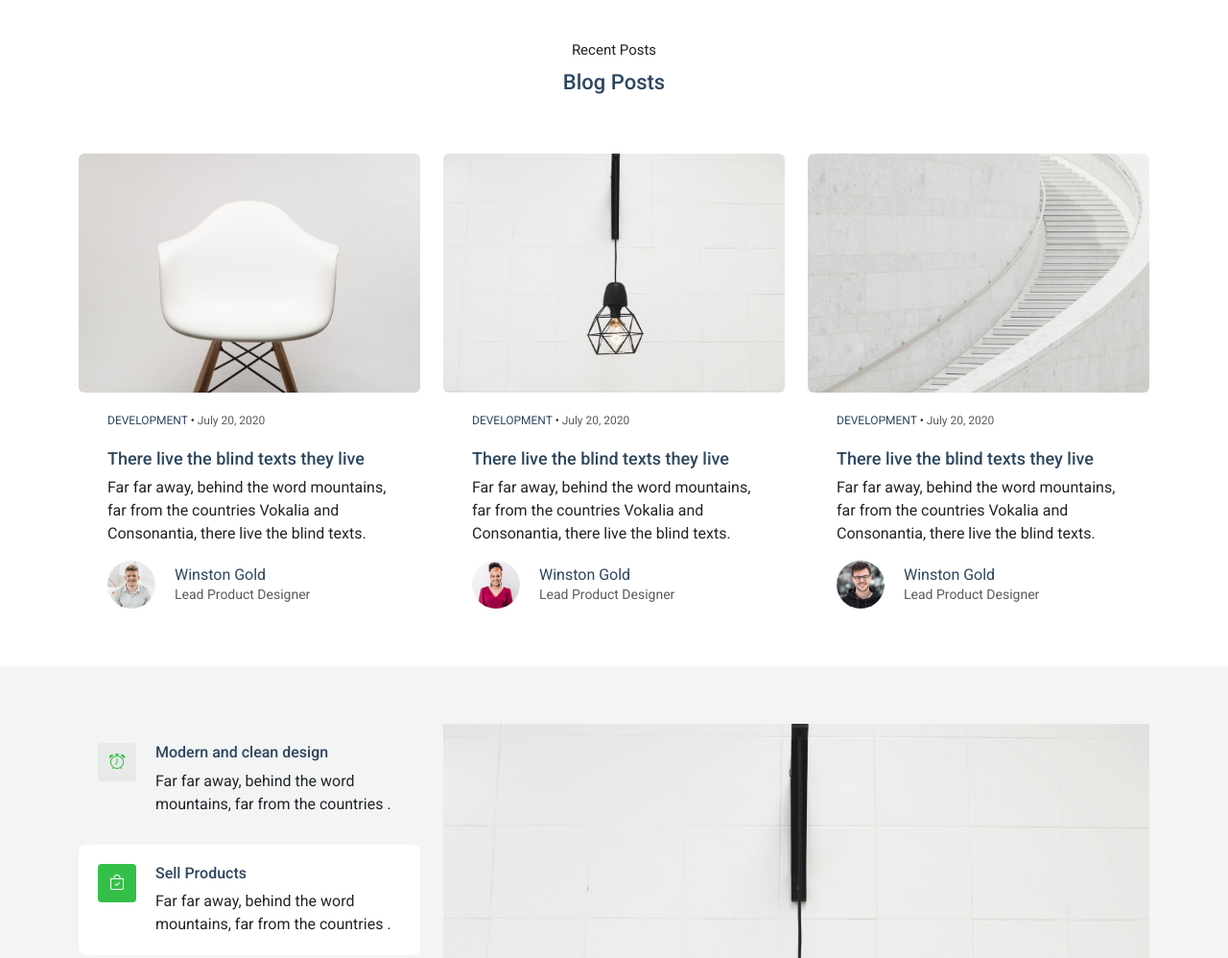
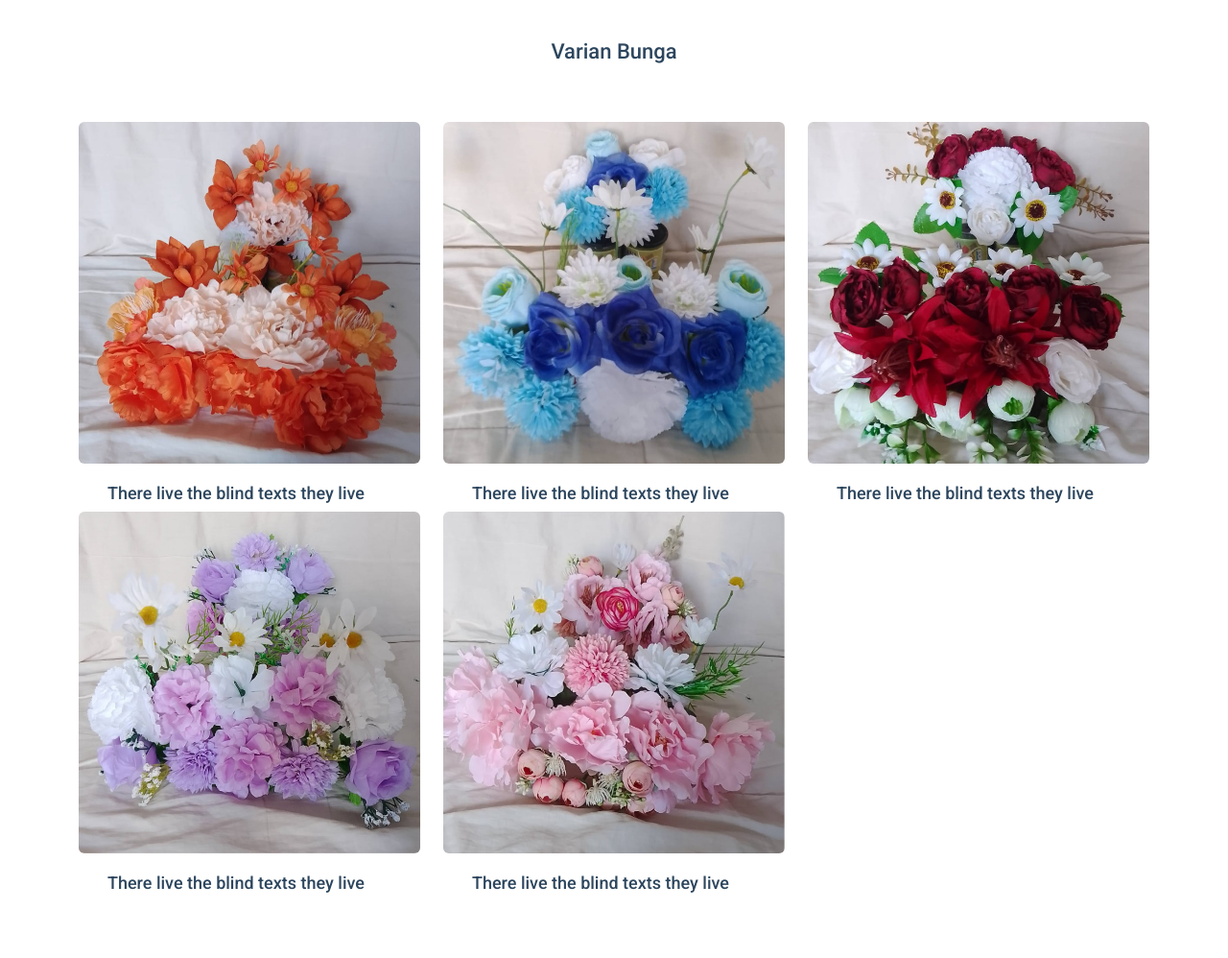
Before and after one commit to fuureya/hansgift, a plain HTML site: page index.html in a window 1280 px wide. Shown: the part 3180-4178 px from the top of the page at 96% size. Drawn offline with Linux system fonts and the light colour scheme.

```diff
--- a/index.html
+++ b/index.html
@@ -200,98 +200,64 @@
     <section id="blog-posts" class="blog-posts section">
       <!-- Section Title -->
       <div class="container section-title" data-aos="fade-up">
-        <p>Recent Posts</p>
-        <h2>Blog Posts</h2>
+
+        <h2>Varian Bunga</h2>
       </div><!-- End Section Title -->
       <div class="container">
 
         <div class="row gy-4">
           <div class="col-md-6 col-lg-4">
             <div class="post-entry" data-aos="fade-up" data-aos-delay="100">
-              <a href="#" class="thumb d-block"><img src="assets/img/img_h_4.jpg" alt="Image" class="img-fluid rounded"></a>
-
+              <a href="#" class="thumb d-block"><img src="assets/img/b1.png" alt="Image" class="img-fluid rounded"></a>
               <div class="post-content">
-                <div class="meta">
-                  <a href="#" class="cat">Development</a> •
-                  <span class="date">July 20, 2020</span>
-                </div>
-                <h3><a href="#">There live the blind texts they live</a></h3>
-                <p>
-                  Far far away, behind the word mountains, far from the countries
-                  Vokalia and Consonantia, there live the blind texts.
-                </p>
-
-                <div class="d-flex author align-items-center">
-                  <div class="pic">
-                    <img src="assets/img/team/team-3.jpg" alt="Image" class="img-fluid rounded-circle">
-                  </div>
-                  <div class="author-name">
-                    <strong class="d-block">Winston Gold</strong>
-                    <span class="">Lead Product Designer</span>
-                  </div>
-                </div>
+                <h3>There live the blind texts they live</h3>
               </div>
             </div>
           </div>
 
           <div class="col-md-6 col-lg-4">
             <div class="post-entry" data-aos="fade-up" data-aos-delay="200">
-              <a href="#" class="thumb d-block"><img src="assets/img/img_h_2.jpg" alt="Image" class="img-fluid rounded"></a>
-
+              <a href="#" class="thumb d-block"><img src="assets/img/b2.png" alt="Image" class="img-fluid rounded"></a>
               <div class="post-content">
-                <div class="meta">
-                  <a href="#" class="cat">Development</a> •
-                  <span class="date">July 20, 2020</span>
-                </div>
                 <h3><a href="#">There live the blind texts they live</a></h3>
-                <p>
-                  Far far away, behind the word mountains, far from the countries
-                  Vokalia and Consonantia, there live the blind texts.
-                </p>
-
-                <div class="d-flex author align-items-center">
-                  <div class="pic">
-                    <img src="assets/img/team/team-2.jpg" alt="Image" class="img-fluid rounded-circle">
-                  </div>
-                  <div class="author-name">
-                    <strong class="d-block">Winston Gold</strong>
-                    <span class="">Lead Product Designer</span>
-                  </div>
-                </div>
               </div>
             </div>
           </div>
 
           <div class="col-md-6 col-lg-4">
             <div class="post-entry" data-aos="fade-up" data-aos-delay="300">
-              <a href="#" class="thumb d-block"><img src="assets/img/img_h_3.jpg" alt="Image" class="img-fluid rounded"></a>
+              <a href="#" class="thumb d-block"><img src="assets/img/b3.png" alt="Image" class="img-fluid rounded"></a>
 
               <div class="post-content">
-                <div class="meta">
-                  <a href="#" class="cat">Development</a> •
-                  <span class="date">July 20, 2020</span>
-                </div>
-                <h3><a href="#">There live the blind texts they live</a></h3>
-                <p>
-                  Far far away, behind the word mountains, far from the countries
-                  Vokalia and Consonantia, there live the blind texts.
-                </p>
-
-                <div class="d-flex author align-items-center">
-                  <div class="pic">
-                    <img src="assets/img/team/team-1.jpg" alt="Image" class="img-fluid rounded-circle">
-                  </div>
-                  <div class="author-name">
-                    <strong class="d-block">Winston Gold</strong>
-                    <span class="">Lead Product Designer</span>
-                  </div>
-                </div>
+                <h3>There live the blind texts they live</h3>
               </div>
             </div>
           </div>
         </div>
+
+         <div class="row gy-4">
+          <div class="col-md-6 col-lg-4">
+            <div class="post-entry" data-aos="fade-up" data-aos-delay="100">
+              <a href="#" class="thumb d-block"><img src="assets/img/b4.png" alt="Image" class="img-fluid rounded"></a>
+              <div class="post-content">
+                <h3>There live the blind texts they live</h3>
+              </div>
+            </div>
+          </div>
+
+          <div class="col-md-6 col-lg-4">
+            <div class="post-entry" data-aos="fade-up" data-aos-delay="200">
+              <a href="#" class="thumb d-block"><img src="assets/img/b5.png" alt="Image" class="img-fluid rounded"></a>
+              <div class="post-content">
+                <h3><a href="#">There live the blind texts they live</a></h3>
+              </div>
+            </div>
+          </div>
+
+
+        </div>
       </div>
-    </section><!-- /Blog Posts Section -->
+    </section>
 
     <!-- Tabs Section -->
     <section id="tabs" class="tabs section light-background">
```
Also changed, not shown: assets/img/b1.png (added), assets/img/b2.png (added), assets/img/b3.png (added), assets/img/b4.png (added), assets/img/b5.png (added).
